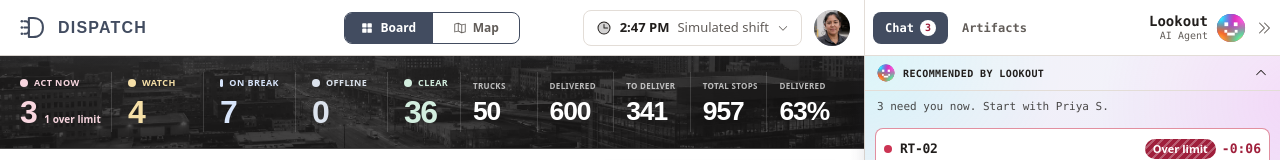
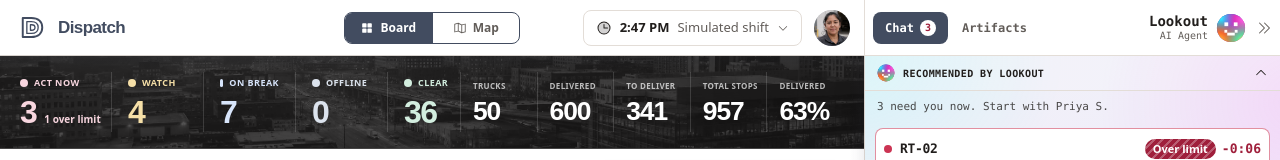
Before and after one commit to davekeller/dispatcher-dashboard, a React (Vite) app: page / in a window 1280 px wide. Shown: the top 160 px of the page. Built offline with nearby package versions, Linux system fonts and the light colour scheme.

Commit message:
Apply the Sora Fleet Echo identity

```diff
--- a/package.json
+++ b/package.json
@@ -14,6 +14,7 @@
   "dependencies": {
     "@fontsource-variable/bricolage-grotesque": "^5.3.0",
     "@fontsource-variable/inter": "^5.3.0",
+    "@fontsource-variable/sora": "^5.3.0",
     "@fontsource/ibm-plex-mono": "^5.3.0",
     "@phosphor-icons/react": "^2.1.10",
     "@tailwindcss/vite": "^4.3.3",
--- a/src/app/DispatchMark.tsx
+++ b/src/app/DispatchMark.tsx
@@ -1,12 +1,11 @@
-/** Dispatch's product mark: inbound routes feeding the spine of a forward-facing D. */
+/** Dispatch's product mark: nested route contours echoing through a forward-facing D. */
 export default function DispatchMark({ className = '' }: { className?: string }) {
   return (
     <svg aria-hidden="true" className={className} fill="none" focusable="false" viewBox="0 0 32 32">
-      <path d="M12 5.5v21h4.75c6.55 0 10.75-4.15 10.75-10.5S23.3 5.5 16.75 5.5H12Z" stroke="currentColor" strokeLinejoin="round" strokeWidth="2.25" />
-      <circle cx="4.25" cy="9" r="1.4" fill="currentColor" />
-      <circle cx="4.25" cy="16" r="1.4" fill="currentColor" />
-      <circle cx="4.25" cy="23" r="1.4" fill="currentColor" />
-      <path d="M7 9h1.25A3.75 3.75 0 0 1 12 12.75M7 16h5M7 23h1.25A3.75 3.75 0 0 0 12 19.25" stroke="currentColor" strokeLinecap="round" strokeWidth="2.25" />
+      <g transform="translate(-0.75 0)">
+        <path d="M6 5.5v21h9.5C23 26.5 27.5 22.4 27.5 16S23 5.5 15.5 5.5H6Z" stroke="currentColor" strokeLinejoin="round" strokeWidth="2.15" />
+        <path d="M10.5 9.5v13h5c4.6 0 7.5-2.45 7.5-6.5s-2.9-6.5-7.5-6.5h-5ZM14.5 13v6h1.25c2.1 0 3.75-1 3.75-3s-1.65-3-3.75-3H14.5Z" stroke="currentColor" strokeLinejoin="round" strokeWidth="1.45" />
+      </g>
     </svg>
   )
 }
--- a/src/app/Header.tsx
+++ b/src/app/Header.tsx
@@ -40,7 +40,7 @@ export default function Header() {
           <DispatchMark className="h-[29px] w-[29px]" />
         </Link>
       </div>
-      <Link to="/" className="-ml-2 whitespace-nowrap font-display text-[16px] font-bold uppercase leading-none tracking-[0.075em] text-nav-selected-ink">Dispatch</Link>
+      <Link to="/" className="-ml-2 whitespace-nowrap font-brand text-[17px] font-bold leading-none tracking-[-0.035em] text-nav-selected-ink">Dispatch</Link>
       <nav aria-label="Workspace view" className="absolute left-1/2 top-1/2 z-10 flex h-8 w-44 -translate-x-1/2 -translate-y-1/2 items-stretch overflow-hidden rounded-control border border-nav-selected-ink bg-panel">
         <Link to="/" aria-current={onBoard ? 'page' : undefined} className={segment(onBoard)}>
           <SquaresFour size={14} weight={onBoard ? 'fill' : 'regular'} /> Board
--- a/src/index.css
+++ b/src/index.css
@@ -1,6 +1,7 @@
 @import "tailwindcss";
 @import "@fontsource-variable/bricolage-grotesque";
 @import "@fontsource-variable/inter";
+@import "@fontsource-variable/sora";
 @import "@fontsource/ibm-plex-mono/latin-400.css";
 @import "@fontsource/ibm-plex-mono/latin-500.css";
 @import "@fontsource/ibm-plex-mono/latin-600.css";
@@ -11,6 +12,7 @@
 @theme {
   --font-sans: "Inter Variable", ui-sans-serif, system-ui, -apple-system, "Segoe UI", sans-serif;
   --font-display: "Bricolage Grotesque Variable", "Inter Variable", ui-sans-serif, sans-serif;
+  --font-brand: "Sora Variable", "Inter Variable", ui-sans-serif, sans-serif;
   --font-lookout: "IBM Plex Mono", ui-monospace, "SFMono-Regular", Menlo, Consolas, monospace;
 
   --color-canvas: #f8f6f3;
```
Also changed, not shown: 4 other files (tests, documents, lock files or other folders).
